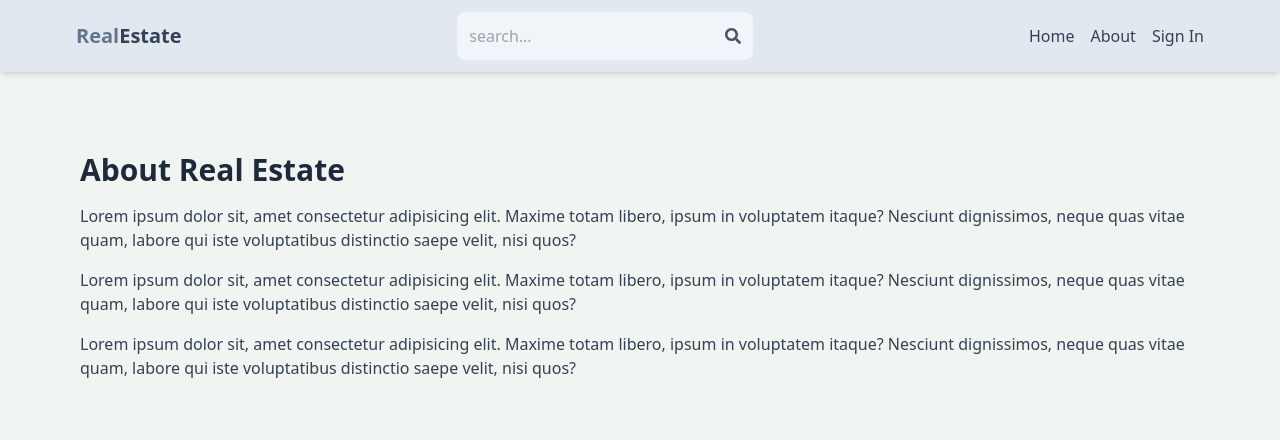
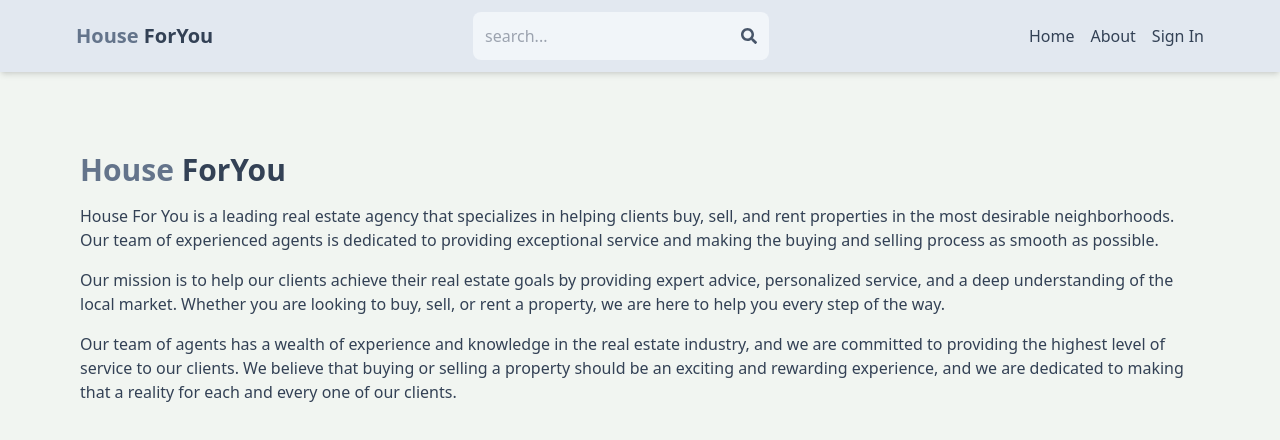
Before and after one commit to asha-github-1996/real-estate, a React (Vite) app in the folder client/: page /about in a window 1280 px wide. Shown: the top 440 px of the page. Built offline with nearby package versions, Linux system fonts and the light colour scheme; no server answers.

Commit message:
Modified Logo and updated About page content

```diff
--- a/client/index.html
+++ b/client/index.html
@@ -4,7 +4,7 @@
     <meta charset="UTF-8" />
     <link rel="icon" type="image/svg+xml" href="/vite.svg" />
     <meta name="viewport" content="width=device-width, initial-scale=1.0" />
-    <title>Real Estate</title>
+    <title>House for you</title>
   </head>
   <body>
     <div id="root"></div>
--- a/client/src/components/Header.jsx
+++ b/client/src/components/Header.jsx
@@ -30,8 +30,8 @@ const Header = () => {
       <div className="flex justify-between items-center max-w-6xl mx-auto p-3">
         <Link to="/">
           <h1 className="font-bold text-sm sm:text-xl flex flex-wrap">
-            <span className="text-slate-500">Real</span>
-            <span className="text-slate-700">Estate</span>
+            <span className="text-slate-500">House </span>&nbsp;
+            <span className="text-slate-700">ForYou</span>
           </h1>
         </Link>
 
--- a/client/src/pages/About.jsx
+++ b/client/src/pages/About.jsx
@@ -3,26 +3,31 @@ import React from "react";
 const About = () => {
   return (
     <div className="py-20 px-4 max-w-6xl mx-auto">
-      <h1 className="text-3xl font-bold mb-4 text-slate-800">
-        About Real Estate
+      {/* <h1 className="text-3xl font-bold mb-4 text-slate-800">House</h1> */}
+
+      <h1 className="font-bold text-3xl flex flex-wrap mb-4">
+        <span className="text-slate-500">House </span>&nbsp;
+        <span className="text-slate-700">ForYou</span>
       </h1>
       <p className="mb-4 text-slate-700">
-        Lorem ipsum dolor sit, amet consectetur adipisicing elit. Maxime totam
-        libero, ipsum in voluptatem itaque? Nesciunt dignissimos, neque quas
-        vitae quam, labore qui iste voluptatibus distinctio saepe velit, nisi
-        quos?
+        House For You is a leading real estate agency that specializes in
+        helping clients buy, sell, and rent properties in the most desirable
+        neighborhoods. Our team of experienced agents is dedicated to providing
+        exceptional service and making the buying and selling process as smooth
+        as possible.
       </p>
       <p className="mb-4 text-slate-700">
-        Lorem ipsum dolor sit, amet consectetur adipisicing elit. Maxime totam
-        libero, ipsum in voluptatem itaque? Nesciunt dignissimos, neque quas
-        vitae quam, labore qui iste voluptatibus distinctio saepe velit, nisi
-        quos?
+        Our mission is to help our clients achieve their real estate goals by
+        providing expert advice, personalized service, and a deep understanding
+        of the local market. Whether you are looking to buy, sell, or rent a
+        property, we are here to help you every step of the way.
       </p>
       <p className="mb-4 text-slate-700">
-        Lorem ipsum dolor sit, amet consectetur adipisicing elit. Maxime totam
-        libero, ipsum in voluptatem itaque? Nesciunt dignissimos, neque quas
-        vitae quam, labore qui iste voluptatibus distinctio saepe velit, nisi
-        quos?
+        Our team of agents has a wealth of experience and knowledge in the real
+        estate industry, and we are committed to providing the highest level of
+        service to our clients. We believe that buying or selling a property
+        should be an exciting and rewarding experience, and we are dedicated to
+        making that a reality for each and every one of our clients.
       </p>
     </div>
   );
```
